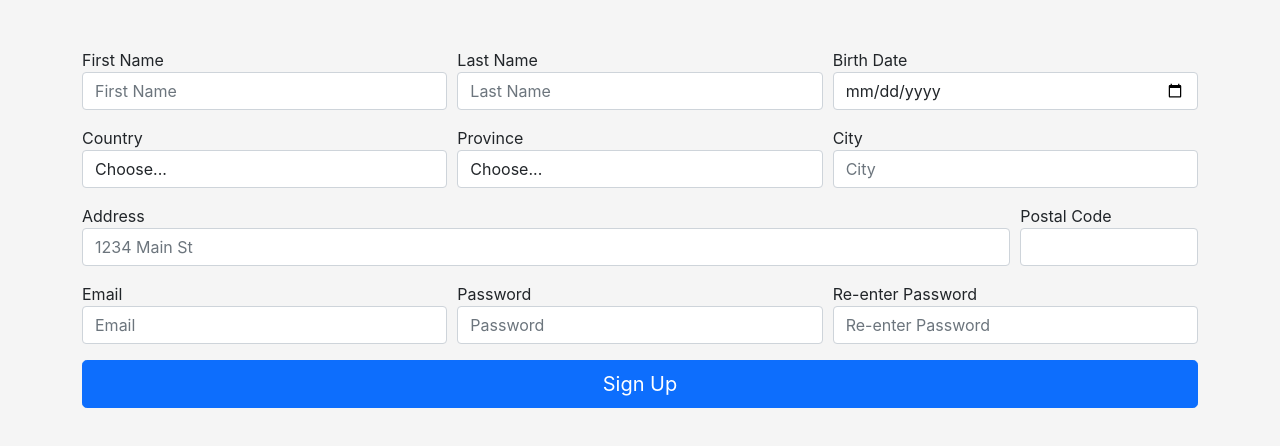
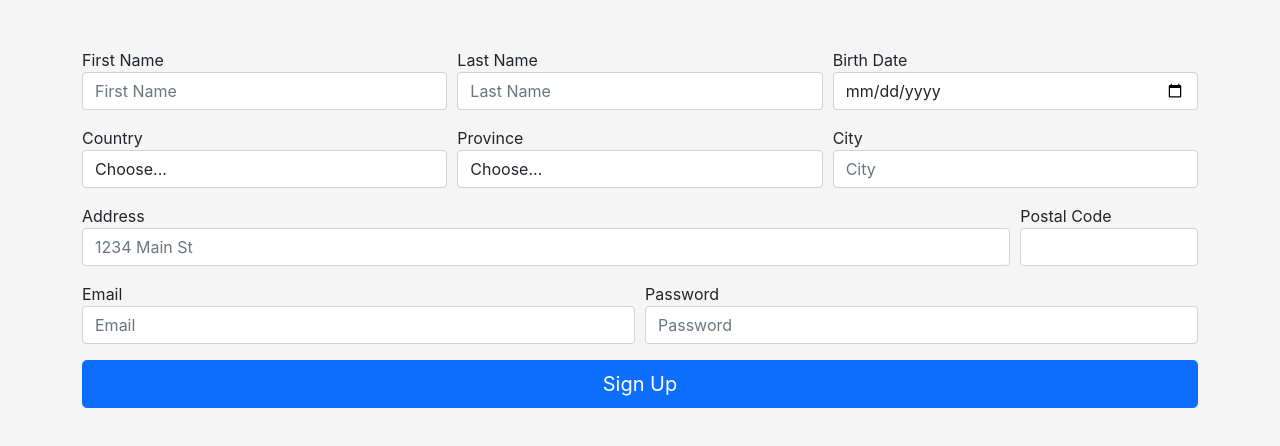
Before and after one commit to nazaninbinesh/3380NazaninBinesh-App, a React (Create React App) app: page /signup in a window 1280 px wide. Shown: the top 446 px of the page. Built offline with nearby package versions, Linux system fonts and the light colour scheme.

Commit message:
delete re-enter pass

```diff
--- a/src/Components/Signup/Signup.js
+++ b/src/Components/Signup/Signup.js
@@ -86,7 +86,7 @@ function Signup() {
         </div>
       </div>
       <div className="form-row">
-        <div className="form-group col-md-4">
+        <div className="form-group col-md-6">
           <label htmlFor="email">Email</label>
           <input
             type="email"
@@ -95,22 +95,13 @@ function Signup() {
             placeholder="Email"
           />
         </div>
-        <div className="form-group col-md-4">
+        <div className="form-group col-md-6">
           <label htmlFor="password">Password</label>
           <input
             type="password"
             className="form-control"
             id="password"
             placeholder="Password"
-          />
-        </div>
-        <div className="form-group col-md-4">
-          <label htmlFor="rePassword">Re-enter Password</label>
-          <input
-            type="password"
-            className="form-control"
-            id="rePassword"
-            placeholder="Re-enter Password"
           />
         </div>
       </div>
```
